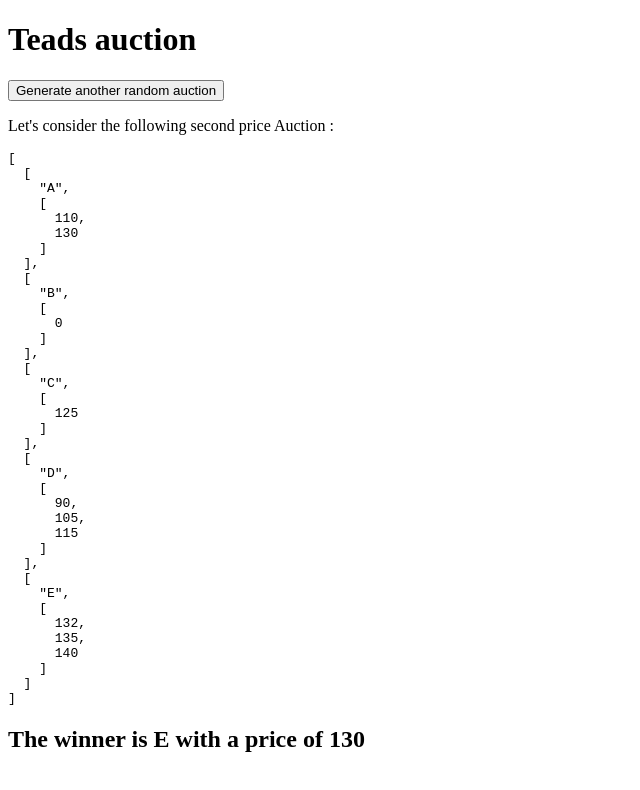
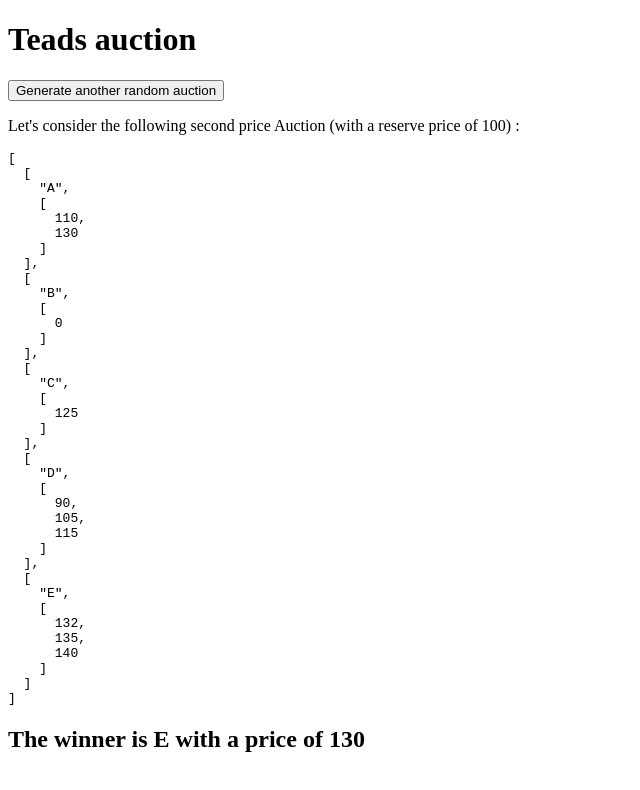
Before and after one commit to abarreau/teads-auction, an Angular app: page / in a window 1280 px wide. Shown: the top 790 px of the page, without its empty margins (0-640 px from the left). Built offline with nearby package versions, Linux system fonts and the light colour scheme.

Commit message:
:lipstick: Fixes some typo in template.

```diff
--- a/src/app/bidding-resolver/bidding-resolver.component.html
+++ b/src/app/bidding-resolver/bidding-resolver.component.html
@@ -2,7 +2,7 @@
 
 <button (click)="generateRandomAuction()">Generate another random auction</button>
 
-<p>Let's consider the following second price Auction :</p>
+<p>Let's consider the following second price Auction (with a reserve price of {{ reservePrice }}) :</p>
 
 <pre>{{ prettyPrintBids() | json }}</pre>
 
--- a/src/app/bidding-resolver/bidding-resolver.component.ts
+++ b/src/app/bidding-resolver/bidding-resolver.component.ts
@@ -11,17 +11,18 @@ export class BiddingResolverComponent implements OnInit {
 
   public bids: Map<string, number[]>;
   public winningBidder: WinningBidder;
+  public reservePrice = 100;
 
   constructor(private readonly biddingResolverService: BiddingResolverService) { }
 
   ngOnInit() {
     this.bids = this.biddingResolverService.generateTeadsAuction();
-    this.winningBidder = this.biddingResolverService.computeSecondPriceAuctionWinner(this.bids, 100);
+    this.winningBidder = this.biddingResolverService.computeSecondPriceAuctionWinner(this.bids, this.reservePrice);
   }
 
   generateRandomAuction() {
     this.bids = this.biddingResolverService.generateRandomAuction();
-    this.winningBidder = this.biddingResolverService.computeSecondPriceAuctionWinner(this.bids, 100);
+    this.winningBidder = this.biddingResolverService.computeSecondPriceAuctionWinner(this.bids, this.reservePrice);
   }
 
   prettyPrintBids() {
```
